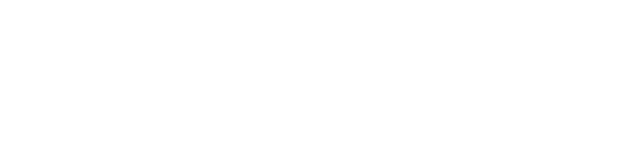
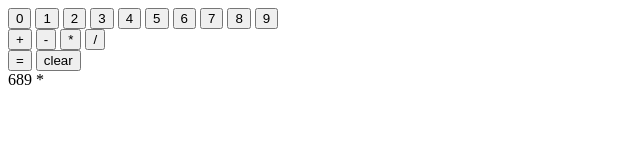
Before and after one commit to justdem/top-calculator, a plain HTML site: page index.html in a window 1280 px wide. Shown: the whole page, without its empty margins (0-640 px from the left). Drawn offline with Linux system fonts and the light colour scheme.

Commit message:
Add buttons and display to UI

```diff
--- a/index.html
+++ b/index.html
@@ -9,6 +9,30 @@
     <script src="script.js"></script>
 </head>
 <body>
-
+    <div class="button-container">
+        <div class="number-container">
+            <button>0</button>
+            <button>1</button>
+            <button>2</button>
+            <button>3</button>
+            <button>4</button>
+            <button>5</button>
+            <button>6</button>
+            <button>7</button>
+            <button>8</button>
+            <button>9</button>
+        </div>
+        <div class="operator-container">
+            <button>+</button>
+            <button>-</button>
+            <button>*</button>
+            <button>/</button>
+        </div>
+        <button>=</button>
+        <button>clear</button>
+    </div>
+    <div class="display-container">
+        <div class="display">689 *</div>
+    </div>
 </body>
 </html>
```
